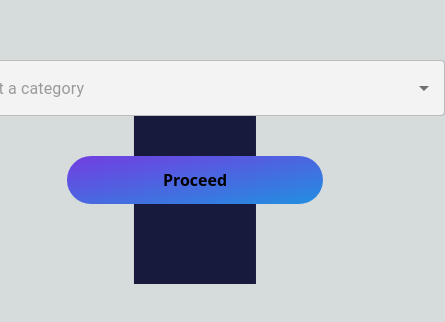
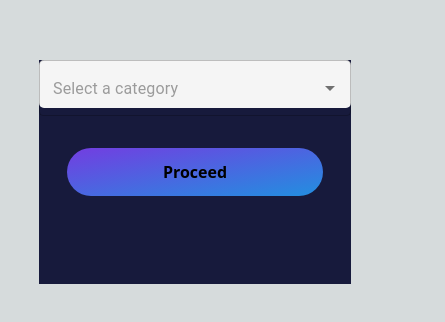
Before and after one commit to AsadullahSamo/quiz-app, a Next.js app: page /components/Select in a window 390 px wide. Shown: the part 250-572 px from the top of the page, 445 px wide, since content can reach past the window. Built offline with nearby package versions, Linux system fonts and the light colour scheme.

Commit message:
add responsiveness for Select component

```diff
--- a/pages/components/Select.js
+++ b/pages/components/Select.js
@@ -33,13 +33,14 @@ export default function Select() {
     }
 
   return (
-    <dov className="bg-[#171a3c] w-[31.3%] h-56 flex flex-col gap-5 items-center absolute top-1/2 left-1/2 transform -translate-x-1/2 -translate-y-1/2">
+    <dov className="bg-[#171a3c] w-[80%] md:w-[65%] lg:w-[48%] xl:w-[37%] 2xl:w-[32.5%] h-56 flex flex-col gap-5 items-center absolute top-1/2 left-1/2 transform -translate-x-1/2 -translate-y-1/2">
         <Autocomplete
             disablePortal
             id="combo-box-demo"
             options={categories}
-            sx={{ width: 500 }}
-            style={{backgroundColor: '#f3f3f3', color: 'white', borderRadius: '5px'}}
+
+            className='w-[100%] h-12'
+            style={{backgroundColor: '#f5f5f5', borderRadius: '5px'}}
             renderInput={(params) => <TextField {...params} placeholder="Select a category" />}
             onChange={handleChange}
         />
```
